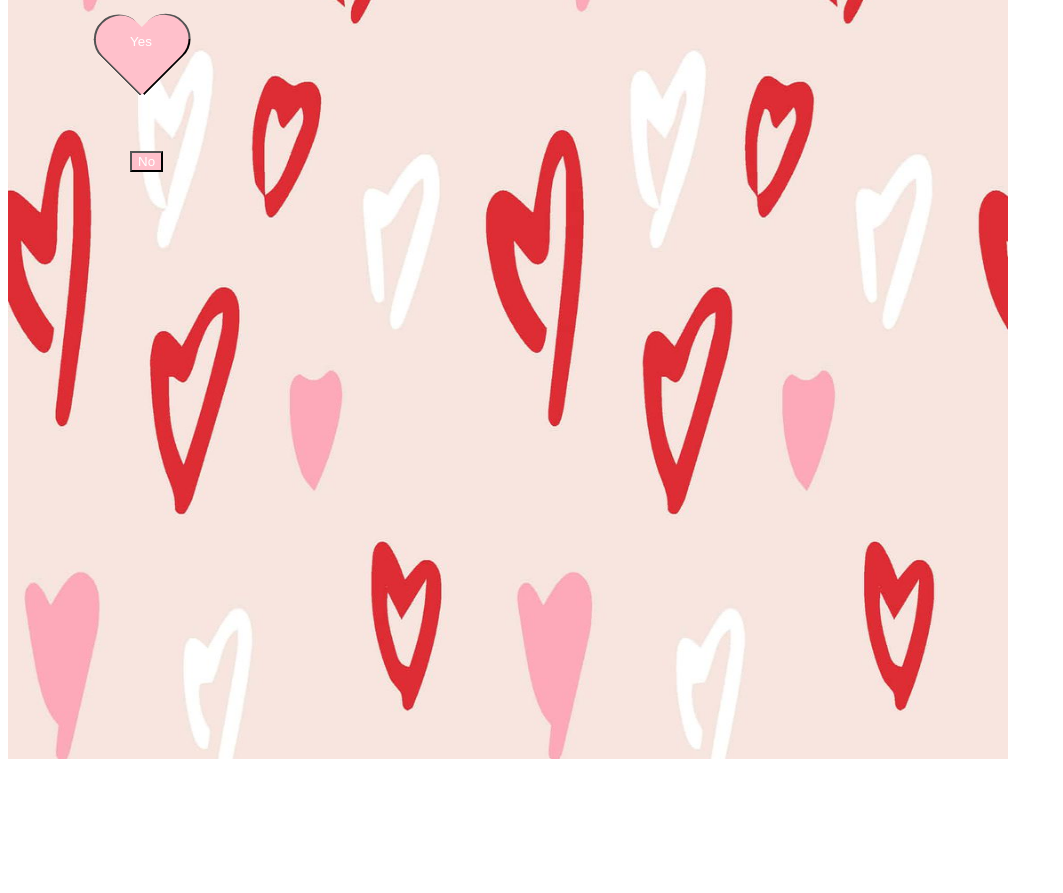
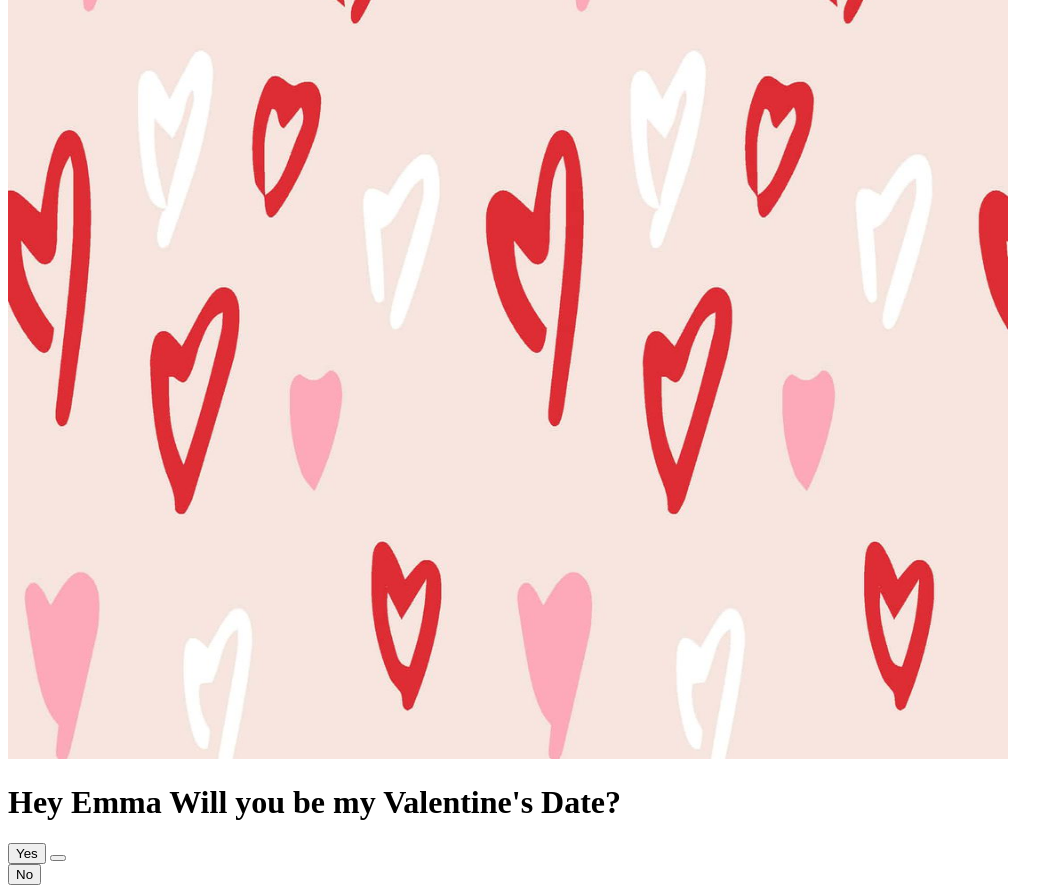
Before and after one commit to Goldenhawk2003/Code_Name_Val, a plain HTML site: page index.html in a window 1280 px wide. Shown: the part 249-1142 px from the top of the page, without its empty margins (0-1063 px from the left). Before the commit the page ends 1016 px from the top, so only its background shows below. Drawn offline with Linux system fonts and the light colour scheme.

Commit message:
pretty please work

```diff
--- a/styles.css
+++ b/styles.css
@@ -1,74 +1,5 @@
-body{
-    display: flex;
-    align-content: center;
-    text-align: center;
 
-}
-h1{
-    color:rgb(163, 192, 227);
-    position: absolute;
-    top: 40px;
-}
-.button-container{
-    position: absolute;
-    top: 200px;
-    left: 90px;
-}
-
-.submit{
-    position: absolute;
-    top: 15px;
-    color: white;
-    background-color: pink;
-    height: 80px;
-    width: 50px;
-    margin: 50px;
-    border-radius: 50px 50px 0 0;
-    transform: rotate(-45deg);
-    transform-origin: 0 100%;
-    border-right: none;
-    border-bottom: none;
-    z-index: 2;
-}
-.text-rotate{
-position: absolute;
-right: 30px;
-top: 20px;
-bottom: 10px;
-left: 18px;
-transform: rotate(45deg);
-}
-.heart{
-position: absolute;
-    color: white;
-    background-color: pink;
-    height: 80px;
-    width: 50px;
-    margin: 50px;
-    border-radius: 50px 50px 0 0;
-    transform: rotate(45deg);
-    transform-origin: 20% 40%;
-    border-left: none;
-    z-index: 1;
-    position: absolute;
-    border-bottom: none;
-}
-
-
-
-
-
-
-
-.How-Dare-You{
-    color: white;
-    background-color: pink;
-    position: absolute;
-    top: 400px;
-    left: 130px;
-}
-
-@media(max-width: 1000px){
+@media(max-width: 1170px) and (max-height: 2532px){
     body{
         display: flex;
         align-content: center;
@@ -82,8 +13,13 @@ position: absolute;
     }
     .button-container{
 
-        display: flex;
-        align-self: center;
+        width: 200px;
+      position: absolute;
+      margin-left: auto;
+      margin-right: auto;
+      left: 0;
+      right: 0;
+      text-align: center;
     }
 
     .submit{
@@ -138,3 +74,15 @@ position: absolute;
         align-self: center;
     }
 }
+
+@media (max-width: 1170px) and (max-height: 2532px) {
+    #code-container{
+      width: 200px;
+      position: absolute;
+      margin-left: auto;
+      margin-right: auto;
+      left: 0;
+      right: 0;
+      text-align: center;
+    }
+  }
```
